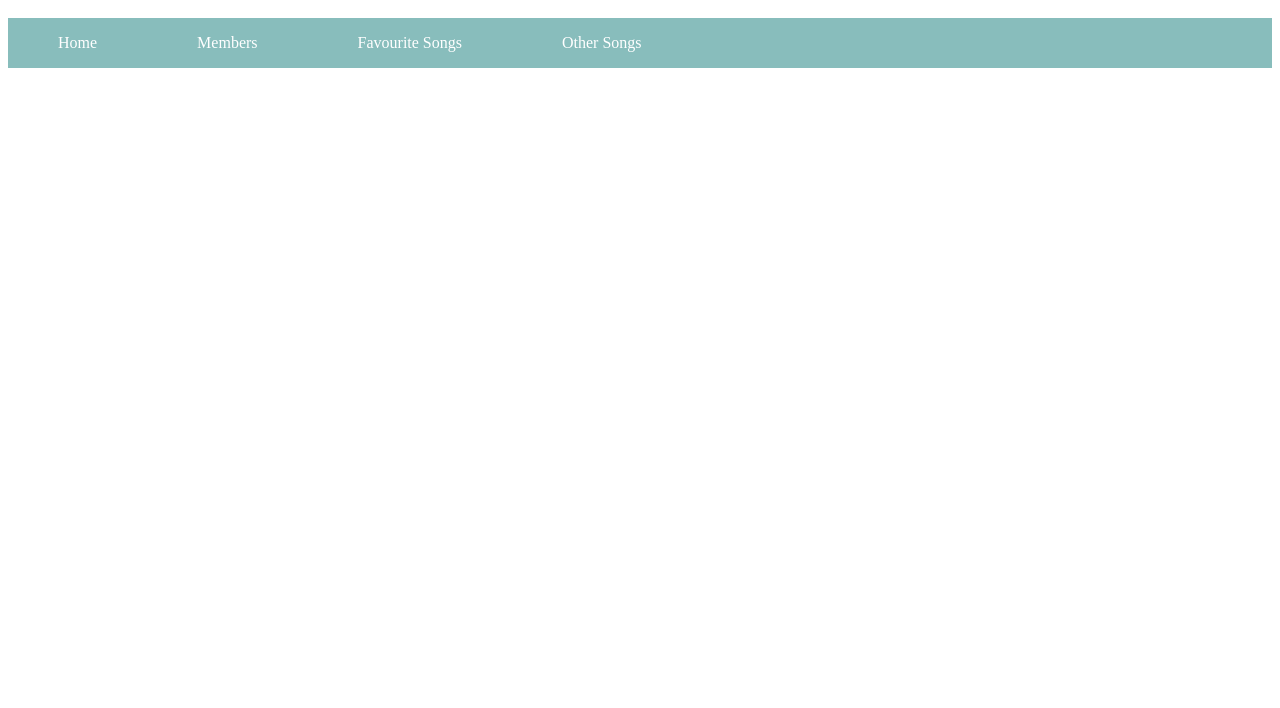
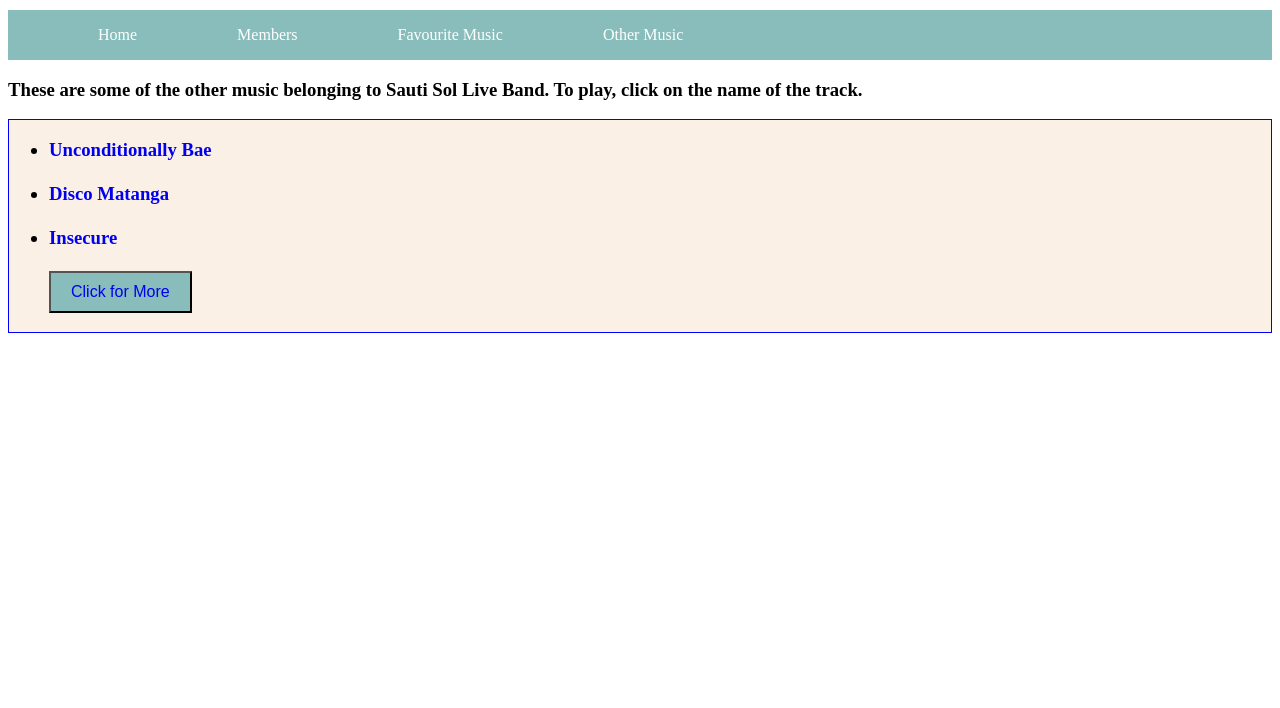
Before and after one commit to FITSTARGILLY2643/Favourite_Band, a plain HTML site: page other.html in a window 1280 px wide. Shown: the part 92-800 px from the top of the page. Drawn offline with Linux system fonts and the light colour scheme.

Commit message:
link "other.html" file to favourite.css file

```diff
--- a/index.css
+++ b/index.css
@@ -13,11 +13,12 @@
 .intro{
     border: 1px solid #88BDBC;
     padding: 10px;
+    margin-top: 30px;
     text-align: left;
     font-family: 'Times New Roman', Times, serif;
     font-size: larger;
-    color: white;
-    background-color: black;
+    color:blue;
+    background-color: linen;
 }
 ul {
     list-style-type: none;
@@ -43,14 +44,14 @@
   }
 
   /* Change the link color to #111 (black) on hover */
-  li a:hover {
-    background-color: #111;
-  }
 
-h3{
+/* h3{
   color:blue;
-  font-size: large;
+  font-size: large; */
+
+ul li a :hover{
+  background-color: black;
 }
-.favourite ol li a:hover{
-  background-color: rgb(17, 17, 17);
-}
+/* body {
+  background-image: url('images/sauti-sol.png');
+} */
--- a/other.html
+++ b/other.html
@@ -6,21 +6,37 @@
     <meta http-equiv="X-UA-Compatible" content="IE=edge">
     <meta name="viewport" content="width=device-width, initial-scale=1.0">
     <title>Favourite-Band</title>
-    <link rel="stylesheet" type="text/css" href="index.css">
+    <link rel="stylesheet" type="text/css" href="favourite.css">
 
 <body>
     <h1>SAUTI SOL LIVE BAND</h1>
     <nav>
-        <ul>
-            <li><a href="index.html">Home</a></li>
-            <li><a href="members.html">Members</a></li>
-            <li><a href="favourite.html">Favourite Songs</a></li>
-            <li><a href="other.html">Other Songs</a></li>
+        <ul class="unorder">
+            <li class="list"><a href="index.html" style="color: white;">Home</a></li>
+            <li class="list"><a href="members.html" style="color: white;">Members</a></li>
+            <li class="list"><a href="favourite.html" style="color: white;">Favourite Music</a></li>
+            <li class="list"><a href="other.html" style="color: white;">Other Music</a></li>
 
 
         </ul>
 
-    </nav>
+    </nav><h3>These are some of the other music belonging to Sauti Sol Live Band. To play, click on the name of the track.</h3>
+        <h3>
+            <div class="favourite">
+                <ul>
+                    <li><a href="https://www.youtube.com/watch?v=pLs4Tex0U1U">Unconditionally Bae</a></li></a><br><br>
+                    <li><a href="https://www.youtube.com/watch?v=rajJo6jKUqY">Disco Matanga</a></li><br><br>
+                    <li><a href="https://www.youtube.com/watch?v=Yu2Tk9NlkVo">Insecure</a></li><br><br>
+                    <!-- <a href="more.html"><p style="color: blue;" >More Songs</p></a> -->
+                    <button type="button" name="more" value="" ><a href="more.html">Click for More</a></button>
+                    <!-- <li><a href="https://www.youtube.com/watch?v=D8LFwC1nEpU">Melanin</a></li><br><br>
+                    <li><a href="https://www.youtube.com/results?search_query=feel+my+love">Feel My Love</a></li><br><br>
+                    <li><a href="https://www.youtube.com/watch?v=SN0pDMTdmvw">Extra Vaganza</a></li><br><br> -->
+
+                </ul>
+            </div>
+        </h3>
+
 
 
 </body>
```
